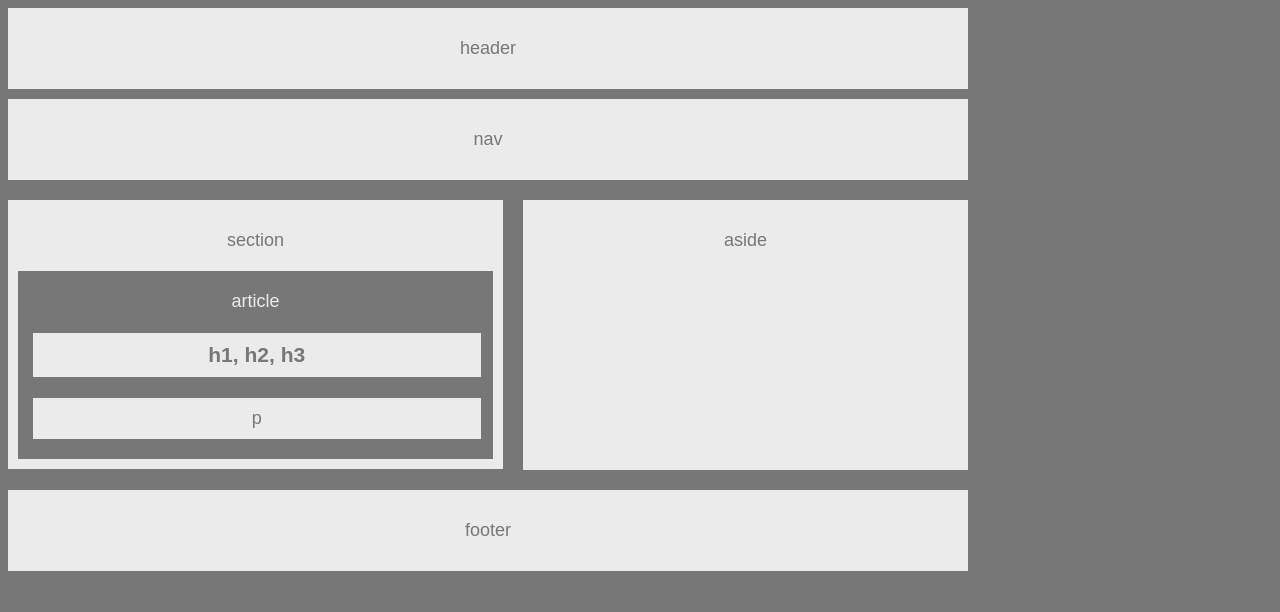
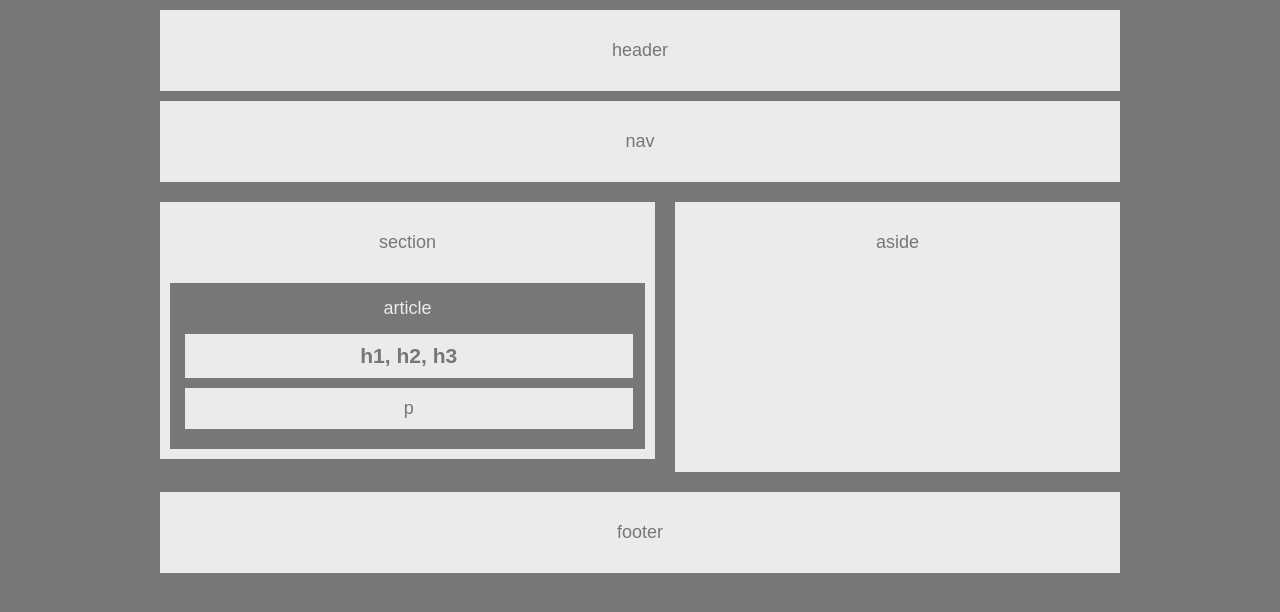
Before and after one commit to JoaquinValle/HW-Wireframe, a plain HTML site: page index.html in a window 1280 px wide. Drawn offline with Linux system fonts and the light colour scheme.

Commit message:
fixed alignment of article

```diff
--- a/style.css
+++ b/style.css
@@ -5,6 +5,8 @@ body {
     width: 960px;
     font-size: 18px;
     text-align: center;
+    margin: auto;
+    margin-top: 10px;
 }
 
 
@@ -30,9 +32,9 @@ section {
 article {
     color: #ebebeb;
     background: #777;
-    padding-top: 20px;
+    padding-top: 15px;
     margin: 10px;
-    margin-top: 20px;
+    margin-top: 30px;
     padding-bottom: 10px;
 }
 
@@ -42,6 +44,7 @@ h1, p {
     padding: 10px;
     width: 90%;
     margin-left: 15px;
+    margin-bottom: 0px
 }
 
 aside {
@@ -64,8 +67,14 @@ footer {
 }
 p {
     margin-bottom: 10px;
+    margin-top: 10px;
 }
 
 .flex-container {
     display: flex;
     flex-wrap: nowrap;
+}
+
+h1 {
+    margin-top: 15px;
+}
```
